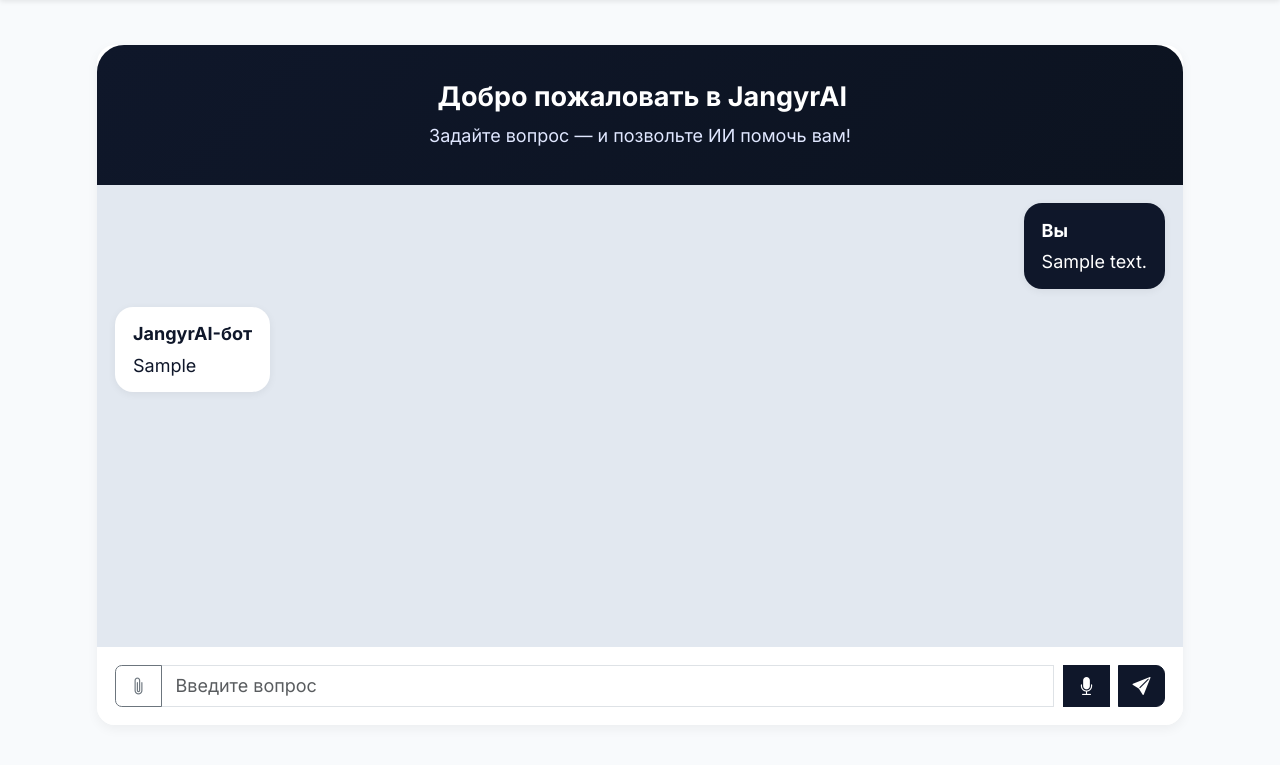
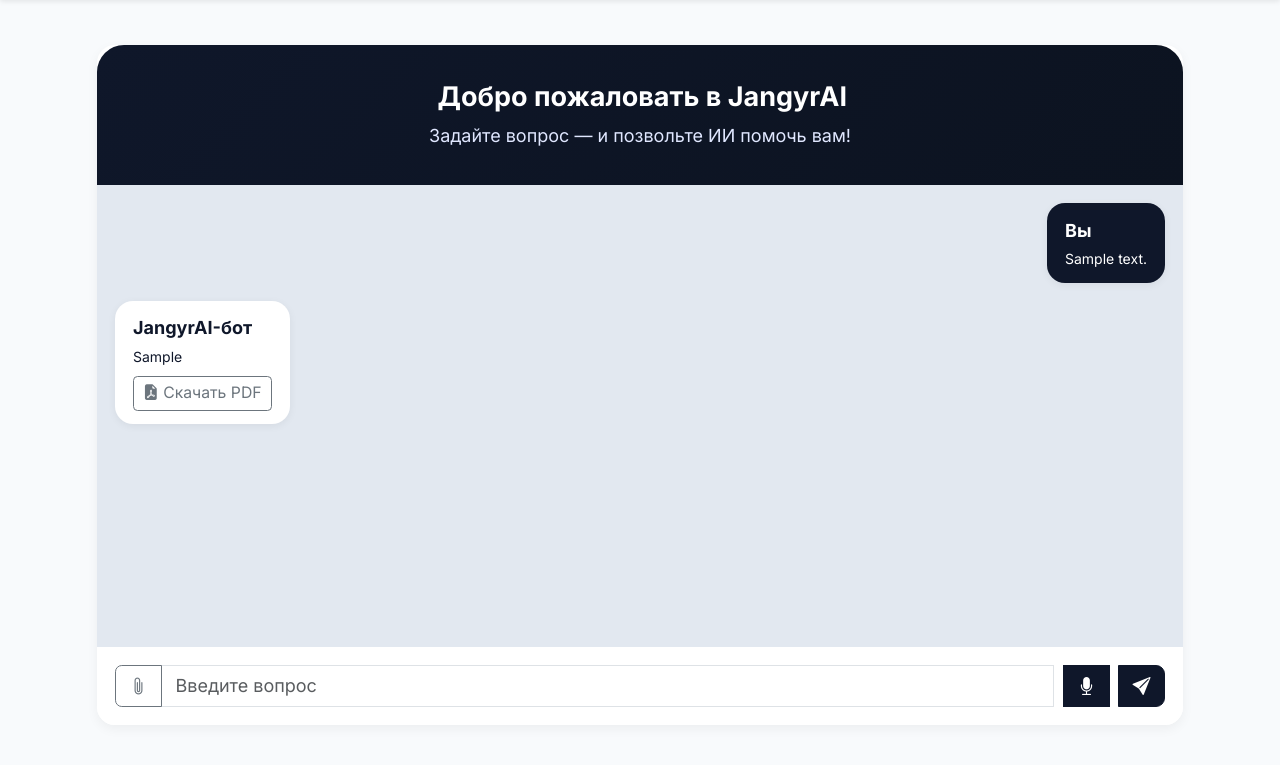
Before and after one commit to k1lst1x/Jangyr, a Django app: page /chat in a window 1280 px wide. Shown: the part 73-838 px from the top of the page. Run offline with Django 4.2, Linux system fonts and the light colour scheme; a user stored in the database is signed in; tables that the repository leaves empty hold one stand-in row (values such as "Sample post"); parts of the project's set-up code (start-up, migrations or seed data) failed here and were passed over; some libraries are stand-ins or nearby versions.

Commit message:
added the ability to download reports

```diff
--- a/templates/base.html
+++ b/templates/base.html
@@ -23,6 +23,8 @@
     <link rel="stylesheet" href="https://cdn.jsdelivr.net/npm/lucide-static@latest/font/lucide.css">
 
     <link rel="stylesheet" href="https://cdn.jsdelivr.net/npm/bootstrap-icons@1.10.5/font/bootstrap-icons.css">
+
+    <script src="https://cdnjs.cloudflare.com/ajax/libs/html2pdf.js/0.10.1/html2pdf.bundle.min.js"></script>
 
     <!-- Global Styles (унифицированные с лендингом) -->
     <style>
--- a/templates/home.html
+++ b/templates/home.html
@@ -115,6 +115,10 @@
     textarea.message-input {
         resize: none;
     }
+    .message-content {
+        font-size: 14px; /* или даже 13px */
+        line-height: 1.5;
+    }
 </style>
 {% endblock %}
 
@@ -141,7 +145,12 @@
                             </li>
                             <li class="message received">
                                 <div class="message-sender">JangyrAI-бот</div>
-                                <div class="message-content">{{ chat.response|safe }}</div>
+                                <div class="message-content" id="response-{{ chat.id }}">
+                                    {{ chat.response|safe }}
+                                </div>
+                                <button class="btn btn-sm btn-outline-secondary download-pdf mt-2" data-id="{{ chat.id }}">
+                                    <i class="bi bi-file-earmark-pdf-fill"></i> Скачать PDF
+                                </button>
                             </li>
                         {% endif %}
                     {% endfor %}
@@ -371,5 +380,28 @@ document.addEventListener('DOMContentLoaded', () => {
     });
 });
 </script>
+<script>
+document.addEventListener('DOMContentLoaded', () => {
+    document.querySelectorAll('.download-pdf').forEach(button => {
+        button.addEventListener('click', () => {
+            const id = button.getAttribute('data-id');
+            const el = document.getElementById('response-' + id);
+
+            if (!el) return;
+
+            const opt = {
+                margin:       [5, 10, 5, 10], // сверху, справа, снизу, слева
+                filename:     'JangyrAI-response.pdf',
+                image:        { type: 'jpeg', quality: 0.98 },
+                html2canvas:  { scale: 1.5 }, // было 2, теперь 1.5 — текст станет компактнее
+                jsPDF:        { unit: 'mm', format: 'a4', orientation: 'portrait' },
+                pagebreak:    { mode: ['avoid-all', 'css', 'legacy'] }
+            };
+
+            html2pdf().set(opt).from(el).save();
+        });
+    });
+});
+</script>
 
 {% endblock %}
```
